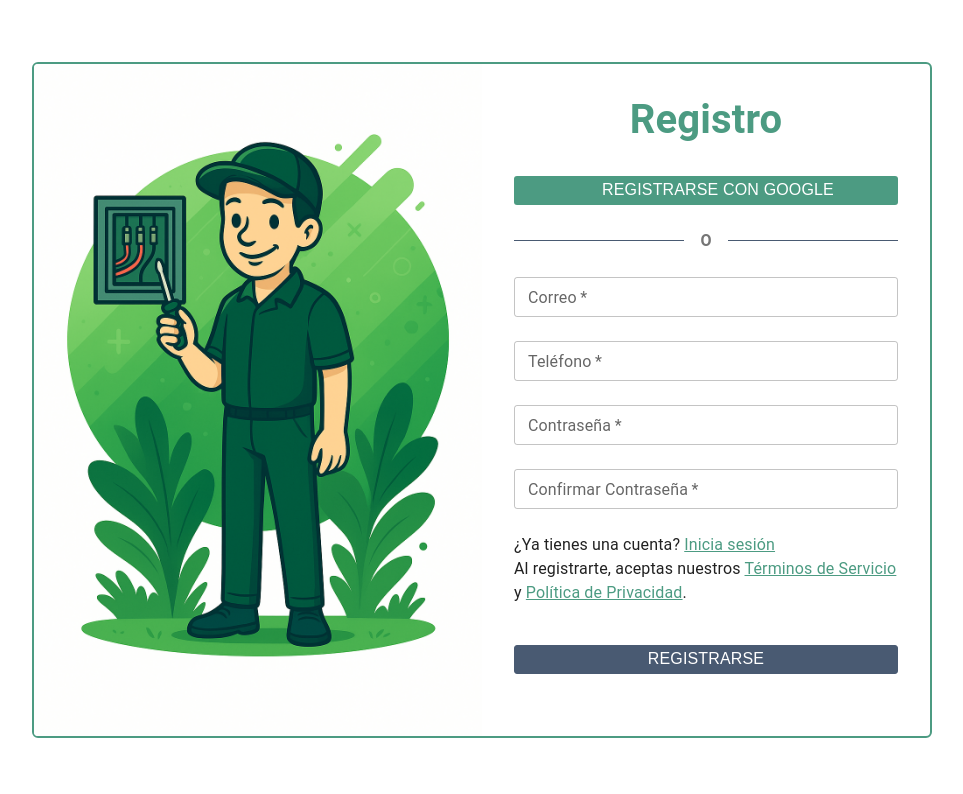
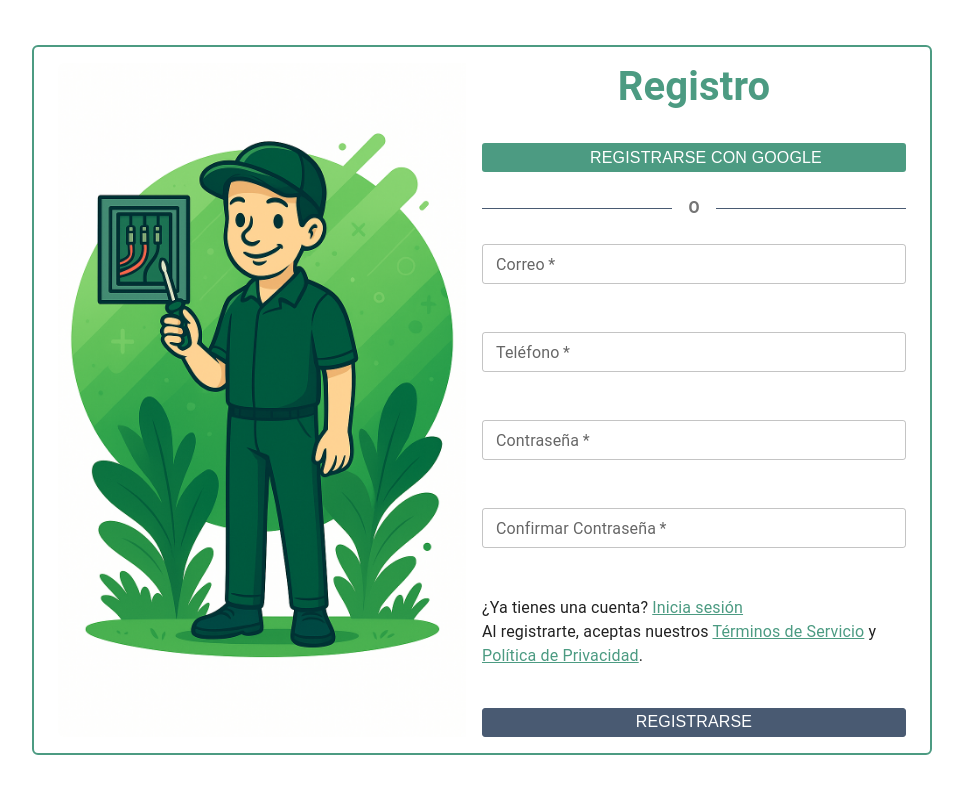
Before and after one commit to IcyHavit/ChambaFacil, a React (Vite) app: page /register in a window 1280 px wide. Shown: the top 794 px of the page, without its empty margins (158-1121 px from the left). Built offline with nearby package versions, Linux system fonts and the light colour scheme; some icons are missing.

Commit message:
Pantallas de login y validacion de registro y login listas

```diff
--- a/src/pages/Register.jsx
+++ b/src/pages/Register.jsx
@@ -1,177 +1,202 @@
-import React from 'react';
+import React, { useState } from 'react';
 import { useTheme } from '@mui/material/styles';
-import { Container, Box, Grid, TextField } from '@mui/material';
-import GoogleIcon from '@mui/icons-material/Google';
+import { Container, Box, Grid, TextField, Button } from '@mui/material';
+import GoogleIcon from '@mui/icons-material/Google'; // Asegúrate de instalar @mui/icons-material
 import img from '../assets/images/registro/registro.webp';
-import ButtonMod from '../components/ButtonMod';
+import ButtonMod from '../components/ButtonMod'; // Asegúrate de que la ruta sea correcta
 import { Link } from 'react-router-dom';
 
 export default function Register() {
   const theme = useTheme();
+  const [formData, setFormData] = useState({
+    email: '',
+    phone: '',
+    password: '',
+    confirmPassword: '',
+  });
+
+  const [errors, setErrors] = useState({});
+
+  const handleChange = (e) => {
+    const { name, value } = e.target;
+    setFormData({ ...formData, [name]: value });
+
+    // Validación en tiempo real para "confirmPassword"
+    if (name === 'confirmPassword') {
+      if (value !== formData.password) {
+        setErrors((prevErrors) => ({
+          ...prevErrors,
+          confirmPassword: 'Las contraseñas no coinciden.',
+        }));
+      } else {
+        setErrors((prevErrors) => {
+          const { ...rest } = prevErrors;
+          return rest; // Elimina el error si las contraseñas coinciden
+        });
+      }
+    }
+  };
+
+  const validate = () => {
+    const newErrors = {};
+    if (!formData.email.includes('@')) {
+      newErrors.email = 'El correo debe ser válido.';
+    }
+    if (formData.phone.length < 10) {
+      newErrors.phone = 'El teléfono debe tener al menos 10 dígitos.';
+    }
+    if (formData.password.length < 6) {
+      newErrors.password = 'La contraseña debe tener al menos 6 caracteres.';
+    }
+    if (formData.password !== formData.confirmPassword) {
+      newErrors.confirmPassword = 'Las contraseñas no coinciden.';
+    }
+    return newErrors;
+  };
+
+  const handleSubmit = (e) => {
+    e.preventDefault();
+    const validationErrors = validate();
+    if (Object.keys(validationErrors).length > 0) {
+      setErrors(validationErrors);
+    } else {
+      console.log('Formulario válido:', formData);
+      // Aquí puedes enviar los datos al servidor
+    }
+  };
 
   const handleGoogleRegister = () => {
+    // Aquí puedes manejar la lógica para el registro con Google
     console.log('Registro con Google');
   };
 
   return (
-    <Box
-      sx={{
-        minHeight: '100vh',
-        display: 'flex',
-        justifyContent: 'center',
-        alignItems: 'center',
-        bgcolor: theme.palette.background.default,
-        p: 2,
-      }}
-    >
+    <Box sx={{ minHeight: '100vh', display: 'flex', justifyContent: 'center', alignItems: 'center', bgcolor: theme.palette.background.default, padding: 2 }}>
+
       <Container
         maxWidth="md"
-        disableGutters
         sx={{
           border: `2px solid ${theme.palette.primary.main}`,
           borderRadius: 2,
-          overflow: 'hidden',
+          p: 2
         }}
       >
-        <Grid container>
-          <Grid
-            size={{ xs: 0, md: 6 }}
-            sx={{
-              display: { xs: 'none', md: 'block' },
-            }}
-          >
-            <Box
-              component="img"
+        <Grid container sx={{ minHeight: '400' }} >
+
+          <Grid size={6} sx={{ paddingRight: 2, xs: 12, md: 6 }}>
+            <item>
+              <img
                 src={img}
                 alt="Registro"
-              sx={{
+                style={{
                   width: '100%',
                   height: '100%',
                   objectFit: 'cover',
+                  borderTopLeftRadius: 8,
+                  borderBottomLeftRadius: 8,
                 }}
               />
+            </item>
           </Grid>
-          <Grid size={{ xs: 12, md: 6 }} sx={{ p: 4 }}>
-            <Box
-              component="form"
-              required
-              noValidate
-              autoComplete="off"
-              sx={{ display: 'flex', flexDirection: 'column', gap: 3 }}
-            >
-              <h1
-                style={{
-                  textAlign: 'center',
-                  color: theme.palette.primary.main,
-                  fontFamily: theme.typography.bodyLarge?.main || 'inherit',
-                  fontWeight: 'bold',
-                }}
-              >
-                Registro
-              </h1>
-
+          <Grid size={6} sx={{ xs: 12, md: 6 }}>
+            <item>
+              <Box component="form" onSubmit={handleSubmit} required noValidate autoComplete="off" sx={{ display: 'flex', flexDirection: 'column', gap: 3 }}>
+                <h1 style={{ textAlign: 'center', color: theme.palette.primary.main, fontFamily: theme.typography.bodyLarge.main, fontWeight: 'bold' }}>Registro</h1>
+                {/* Boton de google para registrarte de ahi mas rapido */}
                 <ButtonMod
-                variant="principal"
-                textCont="Registrarse con Google"
-                width="auto"
-                height="1.8rem"
+                  variant='principal'
+                  textCont='Registrarse con Google'
+                  width='auto'
+                  height='1.8rem'
                   clickEvent={handleGoogleRegister}
                   startIcon={<GoogleIcon />}
                 />
-
-              <Box sx={{ display: 'flex', alignItems: 'center' }}>
-                <Box
-                  sx={{
-                    flex: 1,
-                    height: '1px',
-                    bgcolor: theme.palette.secondary.main,
-                  }}
-                />
-                <Box
-                  sx={{
-                    px: 2,
-                    color: 'grey.600',
-                    fontWeight: 'bold',
-                  }}
-                >
-                  O
-                </Box>
-                <Box
-                  sx={{
-                    flex: 1,
-                    height: '1px',
-                    bgcolor: theme.palette.secondary.main,
-                  }}
-                />
+                {/*separador */}
+                <Box sx={{ display: 'flex', alignItems: 'center', }}>
+                  <Box sx={{ flex: 1, height: '1px', bgcolor: theme.palette.secondary.main }} />
+                  <Box sx={{ px: 2, color: 'grey.600', fontWeight: 'bold' }}>O</Box>
+                  <Box sx={{ flex: 1, height: '1px', bgcolor: theme.palette.secondary.main }} />
                 </Box>
 
                 <TextField
                   required
-                id="correo"
+                  id="email"
+                  name="email"
                   label="Correo"
                   variant="outlined"
                   size="small"
                   type="email"
                   placeholder="usuario@gmail.com"
+                  value={formData.email}
+                  onChange={handleChange}
+                  error={!!errors.email}
+                  helperText={errors.email || ' '}
                 />
                 <TextField
                   required
-                id="telefono"
+                  id="phone"
+                  name="phone"
                   label="Teléfono"
                   variant="outlined"
                   size="small"
                   type="tel"
                   placeholder="5544322101"
+                  value={formData.phone}
+                  onChange={handleChange}
+                  error={!!errors.phone}
+                  helperText={errors.phone || ' '}
                 />
                 <TextField
                   required
-                id="contrasena"
+                  id="password"
+                  name="password"
                   label="Contraseña"
                   variant="outlined"
                   size="small"
                   type="password"
+                  value={formData.password}
+                  onChange={handleChange}
+                  error={!!errors.password}
+                  helperText={errors.password || ' '}
                 />
                 <TextField
                   required
-                id="confirmar-contrasena"
+                  id="confirmPassword"
+                  name="confirmPassword"
                   label="Confirmar Contraseña"
                   variant="outlined"
                   size="small"
                   type="password"
+                  value={formData.confirmPassword}
+                  onChange={handleChange}
+                  error={!!errors.confirmPassword}
+                  helperText={errors.confirmPassword || ' '}
                 />
 
                 <p>
-                ¿Ya tienes una cuenta?{' '}
-                <Link
-                  to="/login"
-                  style={{ color: theme.palette.primary.main }}
-                >
-                  Inicia sesión
-                </Link>
+                  ¿Ya tienes una cuenta? <Link to="/login" style={{ color: theme.palette.primary.main }}>Inicia sesión</Link>
                   <br />
-                Al registrarte, aceptas nuestros{' '}
-                <a href="#" style={{ color: theme.palette.primary.main }}>
-                  Términos de Servicio
-                </a>{' '}
-                y{' '}
-                <a href="#" style={{ color: theme.palette.primary.main }}>
-                  Política de Privacidad
-                </a>
-                .
+                  Al registrarte, aceptas nuestros <a href="#" style={{ color: theme.palette.primary.main }}>Términos de Servicio</a> y <a href="#" style={{ color: theme.palette.primary.main }}>Política de Privacidad</a>.
                 </p>
-
                 <ButtonMod
-                variant="secundario"
-                textCont="Registrarse"
-                width="auto"
-                height="1.8rem"
-                clickEvent={() => {}}
-                type="submit"
+                  variant='secundario'
+                  textCont='Registrarse'
+                  width='auto'
+                  height='1.8rem'
+                  clickEvent={() => { }}
+                  type='submit'
                 />
               </Box>
+
+
+            </item>
+
           </Grid>
+
         </Grid>
+
       </Container>
+
     </Box>
   );
 }
--- a/src/pages/login.jsx
+++ b/src/pages/login.jsx
@@ -1,44 +1,232 @@
 import React, { useState } from 'react';
+import { useTheme } from '@mui/material/styles';
+import { Container, Box, Grid, TextField } from '@mui/material';
+import GoogleIcon from '@mui/icons-material/Google';
+import ButtonMod from '../components/ButtonMod';
+import { Link } from 'react-router-dom';
+import img from '../assets/images/registro/registro.webp';
 
+export default function Login() {
+  const theme = useTheme();
 
-function Login() {
-  const [email, setEmail] = useState('');
-  const [password, setPassword] = useState('');
+  // Estado para los datos del formulario
+  const [formData, setFormData] = useState({
+    email: '',
+    password: '',
+  });
 
+  // Estado para los errores
+  const [errors, setErrors] = useState({});
+
+  // Manejar cambios en los campos
+  const handleChange = (e) => {
+    const { name, value } = e.target;
+    setFormData({ ...formData, [name]: value });
+
+    // Validación en tiempo real
+    if (name === 'email' && !value.includes('@')) {
+      setErrors((prevErrors) => ({
+        ...prevErrors,
+        email: 'El correo debe ser válido.',
+      }));
+    } else if (name === 'email') {
+      setErrors((prevErrors) => {
+        const { ...rest } = prevErrors;
+        return rest; // Elimina el error si el correo es válido
+      });
+    }
+
+    if (name === 'password' && value.length < 6) {
+      setErrors((prevErrors) => ({
+        ...prevErrors,
+        password: 'La contraseña debe tener al menos 6 caracteres.',
+      }));
+    } else if (name === 'password') {
+      setErrors((prevErrors) => {
+        const { ...rest } = prevErrors;
+        return rest; // Elimina el error si la contraseña es válida
+      });
+    }
+  };
+
+  // Validación al enviar el formulario
+  const validate = () => {
+    const newErrors = {};
+    if (!formData.email.includes('@')) {
+      newErrors.email = 'El correo debe ser válido.';
+    }
+    if (formData.password.length < 6) {
+      newErrors.password = 'La contraseña debe tener al menos 6 caracteres.';
+    }
+    return newErrors;
+  };
+
+  // Manejar el envío del formulario
   const handleSubmit = (e) => {
     e.preventDefault();
-    // Aquí iría la lógica de autenticación
-    alert(`Email: ${email}\nPassword: ${password}`);
+    const validationErrors = validate();
+    if (Object.keys(validationErrors).length > 0) {
+      setErrors(validationErrors);
+    } else {
+      console.log('Formulario válido:', formData);
+      // Aquí puedes enviar los datos al servidor
+    }
+  };
+
+  const handleGoogleLogin = () => {
+    console.log('Inicia con Google');
   };
 
   return (
-    <div style={{ maxWidth: 400, margin: 'auto', padding: 20 }}>
-      <h2>Iniciar Sesión</h2>
-      <form onSubmit={handleSubmit}>
-        <div>
-          <label>Email:</label>
-          <input
-            type="email"
-            value={email}
-            onChange={e => setEmail(e.target.value)}
-            required
-            style={{ width: '100%', marginBottom: 10 }}
-          />
-        </div>
-        <div>
-          <label>Contraseña:</label>
-          <input
-            type="password"
-            value={password}
-            onChange={e => setPassword(e.target.value)}
-            required
-            style={{ width: '100%', marginBottom: 10 }}
-          />
-        </div>
-        <button type="submit">Entrar</button>
-      </form>
-    </div>
+    <Box
+      sx={{
+        minHeight: '100vh',
+        display: 'flex',
+        justifyContent: 'center',
+        alignItems: 'center',
+        bgcolor: theme.palette.background.default,
+        p: 2,
+      }}
+    >
+      <Container
+        maxWidth="md"
+        disableGutters
+        sx={{
+          border: `2px solid ${theme.palette.primary.main}`,
+          borderRadius: 2,
+          overflow: 'hidden',
+        }}
+      >
+        <Grid container>
+          <Grid
+            size={{ xs: 0, md: 6 }}
+            sx={{
+              display: { xs: 'none', md: 'block' },
+            }}
+          >
+            <Box
+              component="img"
+              src={img}
+              alt="Registro"
+              sx={{
+                width: '100%',
+                height: '100%',
+                objectFit: 'cover',
+              }}
+            />
+          </Grid>
+          <Grid size={{ xs: 12, md: 6 }} sx={{ p: 4 }}>
+            <Box
+              component="form"
+              onSubmit={handleSubmit}
+              required
+              noValidate
+              autoComplete="off"
+              sx={{ display: 'flex', flexDirection: 'column', gap: 3 }}
+            >
+              <h1
+                style={{
+                  textAlign: 'center',
+                  color: theme.palette.primary.main,
+                  fontFamily: theme.typography.bodyLarge?.main || 'inherit',
+                  fontWeight: 'bold',
+                }}
+              >
+                Inicia Sesión
+              </h1>
+              <TextField
+                required
+                id="email"
+                name="email"
+                label="Correo"
+                variant="outlined"
+                type="email"
+                placeholder="usuario@gmail.com"
+                value={formData.email}
+                onChange={handleChange}
+                error={!!errors.email}
+                helperText={errors.email || ' '}
+              />
+              <TextField
+                required
+                id="password"
+                name="password"
+                label="Contraseña"
+                variant="outlined"
+                type="password"
+                value={formData.password}
+                onChange={handleChange}
+                error={!!errors.password}
+                helperText={errors.password || ' '}
+              />
+              <Box
+                sx={{
+                  display: 'flex',
+                  alignItems: 'center',
+                  paddingTop: 2,
+                  paddingBottom: 2,
+                }}
+              >
+                <Box
+                  sx={{
+                    flex: 1,
+                    height: '1px',
+                    bgcolor: theme.palette.secondary.main,
+                  }}
+                />
+                <Box
+                  sx={{
+                    px: 2,
+                    color: 'grey.600',
+                    fontWeight: 'bold',
+                  }}
+                >
+                  O
+                </Box>
+                <Box
+                  sx={{
+                    flex: 1,
+                    height: '1px',
+                    bgcolor: theme.palette.secondary.main,
+                  }}
+                />
+              </Box>
+              <ButtonMod
+                variant="principal"
+                textCont="Iniciar con Google"
+                width="auto"
+                height="1.8rem"
+                clickEvent={handleGoogleLogin}
+                startIcon={<GoogleIcon />}
+              />
+
+              <br />
+              <p>
+                ¿Olvidaste la contraseña?{' '}
+                <Link
+                  to="/login"
+                  style={{ color: theme.palette.primary.main }}
+                >
+                  Restaura tu contraseña
+                </Link>
+                <br />
+                ¿Aun no cuentas con un perfil?{' '}
+                <a href="#" style={{ color: theme.palette.primary.main }}>
+                  Registrate
+                </a>
+              </p>
+
+              <ButtonMod
+                variant="secundario"
+                textCont="Iniciar Sesión"
+                width="auto"
+                height="1.8rem"
+                type="submit"
+              />
+            </Box>
+          </Grid>
+        </Grid>
+      </Container>
+    </Box>
   );
 }
-
-export default Login;
```
Lines whose indentation alone changed are shown as unchanged.
